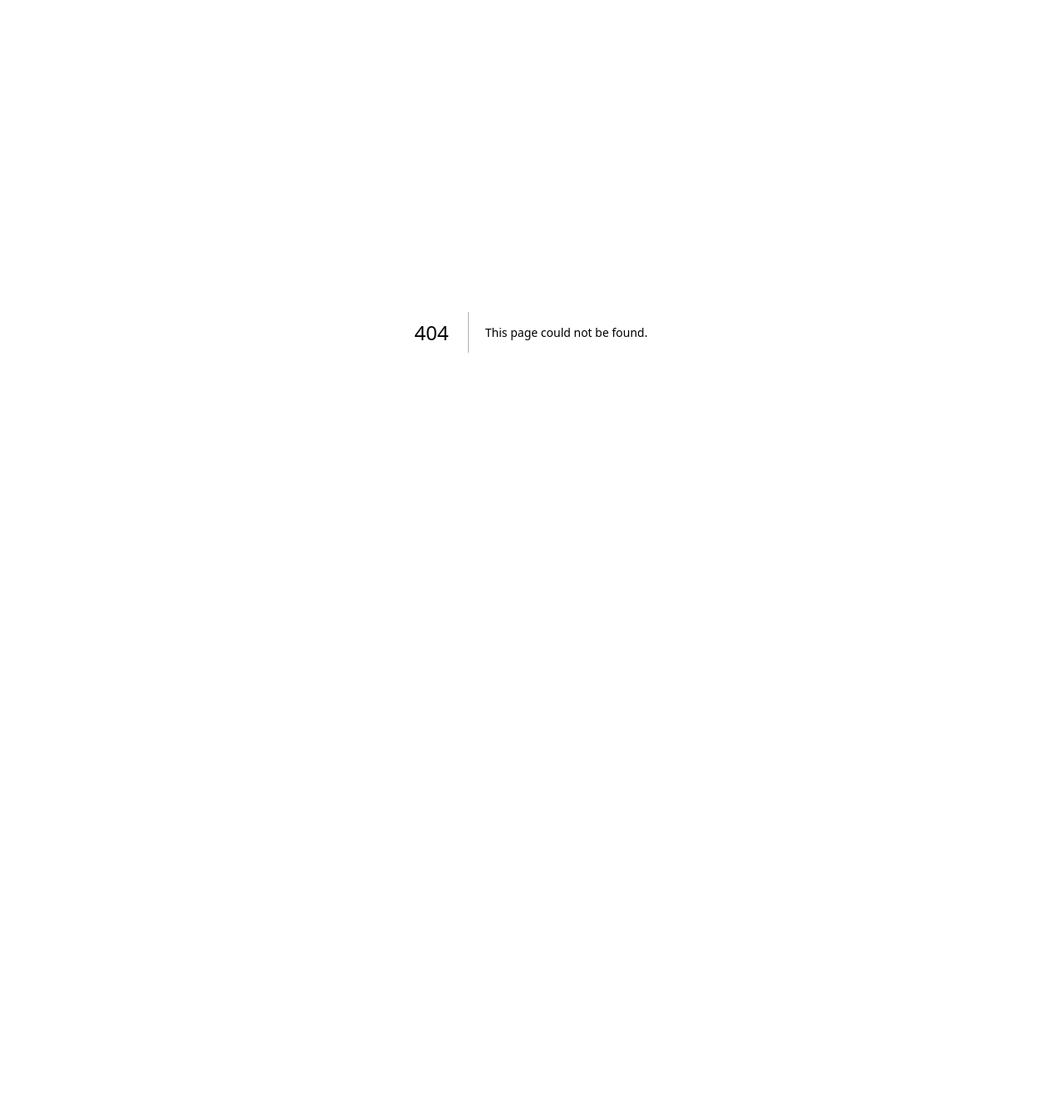
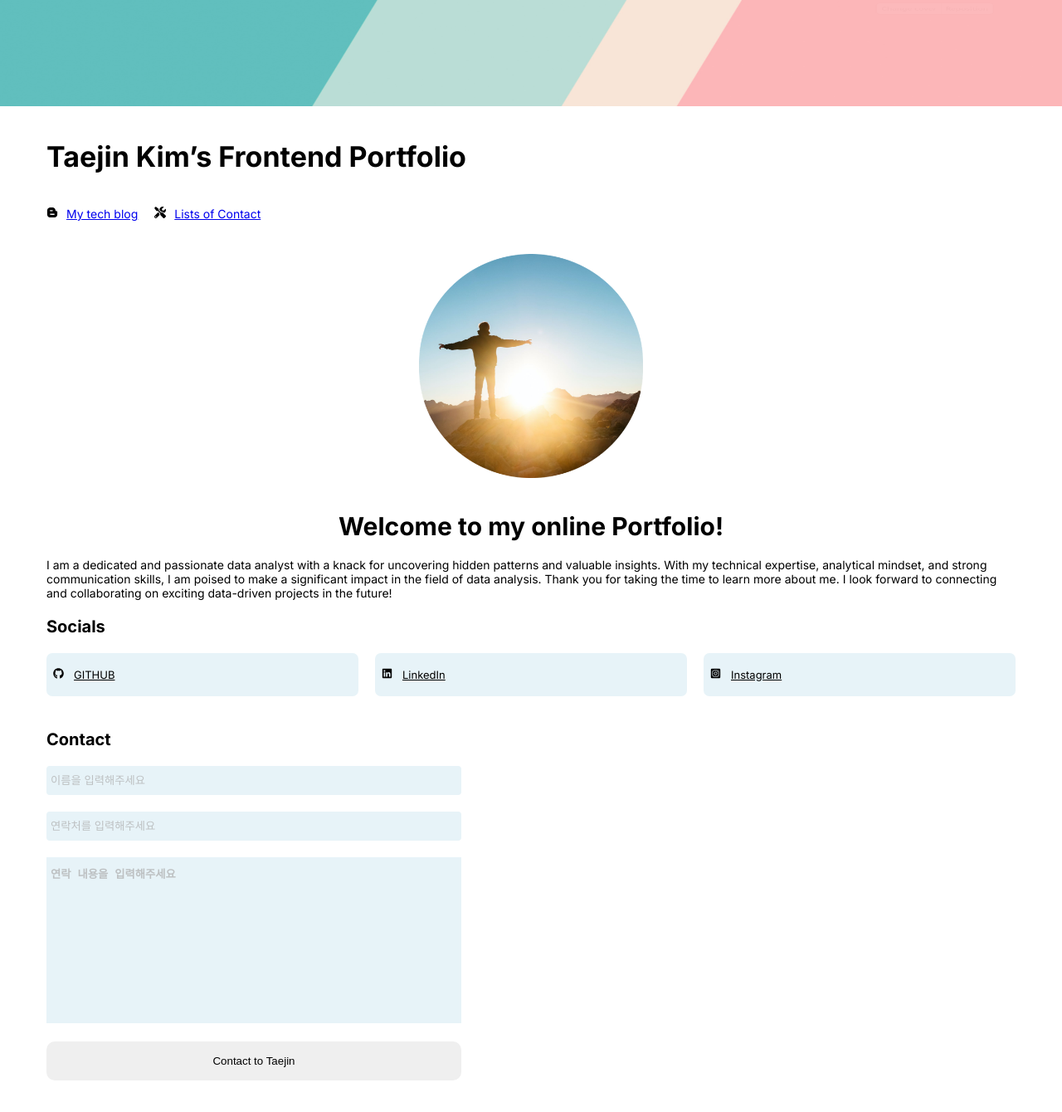
Before and after one commit to kimtaejin3/gemfolio, a Next.js app: page /demo in a window 1280 px wide. Before the commit this address had no page. Shown: the top 1340 px of the page at 83% size. Before the commit the page ends 800 px from the top, so only its background shows below. Built offline with nearby package versions, Linux system fonts and the light colour scheme.

Commit message:
feat: demo페이지 구현

```diff
--- a/src/apollo-client.ts
+++ b/src/apollo-client.ts
@@ -3,10 +3,10 @@ import { ApolloClient, InMemoryCache, createHttpLink } from "@apollo/client";
 import { setContext } from "@apollo/client/link/context";
 
 const API_KEY =
-  "eyJhbGciOiJIUzI1NiIsInR5cCI6IkpXVCJ9.eyJpc3MiOiJzdXBhYmFzZSIsInJlZiI6InFhdXJidGhxaW5veGlxdHNjYmRkIiwicm9sZSI6ImFub24iLCJpYXQiOjE3MTI0MTc3NjcsImV4cCI6MjAyNzk5Mzc2N30.DeXDag6cOw8DZWM2uhhMdX5QBMM0thWx-pSMQm3_K9A";
+  "eyJhbGciOiJIUzI1NiIsInR5cCI6IkpXVCJ9.eyJpc3MiOiJzdXBhYmFzZSIsInJlZiI6ImJzbXlicHpsZXBpaWF2bXNzZWFrIiwicm9sZSI6ImFub24iLCJpYXQiOjE3MTI4NDQwNjksImV4cCI6MjAyODQyMDA2OX0.bBJCI29Z4edg0zM0BHBB6zwcUZAVdgaR0KQxU8OLzhU";
 
 const httpLink = createHttpLink({
-  uri: "https://qaurbthqinoxiqtscbdd.supabase.co/graphql/v1",
+  uri: "https://bsmybpzlepiiavmsseak.supabase.co/graphql/v1",
 });
 
 const authLink = setContext((_, { headers }) => {
--- /dev/null
+++ b/src/app/demo/Demo.module.css
@@ -0,0 +1,121 @@
+.cover {
+  aspect-ratio: 20/2;
+  position: relative;
+}
+
+.profileCover {
+  width: 27rem;
+  height: 27rem;
+  position: relative;
+  margin: 4rem auto;
+}
+
+.title {
+  font-size: 3.4rem;
+  padding: 4rem 0;
+}
+
+.contents {
+  padding: 0 5.6rem 4rem;
+}
+
+.intro {
+  text-align: center;
+}
+
+.introTitle {
+  font-size: 3rem;
+}
+
+.introDescription {
+  font-size: 1.4rem;
+  margin-top: 2rem;
+  text-align: left;
+}
+
+.list {
+  display: flex;
+  gap: 2rem;
+  font-size: 1.4rem;
+}
+
+.listItem {
+  display: flex;
+  gap: 1rem;
+}
+
+.section {
+  margin: 2rem 0 1.4rem;
+}
+
+.section + .section {
+  margin-top: 4rem;
+}
+
+.sectionTitle {
+  font-size: 2rem;
+  margin-bottom: 2rem;
+}
+
+.socialList {
+  display: flex;
+  gap: 2rem;
+}
+
+.socialListItem {
+  flex-basis: 0;
+  flex-grow: 1;
+  background-color: #e7f3f8;
+  border-radius: 0.7rem;
+
+  padding: 1.8rem 0.8rem;
+  display: flex;
+  gap: 1.2rem;
+  font-size: 1.3rem;
+}
+
+.socialListItem a {
+  color: inherit;
+}
+
+.contact {
+  width: 50rem;
+}
+
+.contact input,
+.contact textarea {
+  width: 100%;
+  background-color: #e7f3f8;
+}
+
+.contact input {
+  padding: 1rem 0.5rem;
+  border-radius: 0.4rem;
+}
+
+.contact textarea {
+  padding: 1rem 0.5rem;
+  font-weight: bold;
+  height: 200px;
+}
+
+.contact textarea:focus {
+  outline: none;
+}
+
+input.name {
+  background-color: #e7f3f8;
+}
+
+.contact {
+  display: flex;
+  flex-direction: column;
+  gap: 2rem;
+}
+
+.contact button {
+  width: 100%;
+  padding: 1.6rem 0;
+  border: none;
+  border-radius: 1rem;
+}
--- /dev/null
+++ b/src/app/demo/page.tsx
@@ -0,0 +1,84 @@
+import bgImg from "@/assets/demo-bg.png";
+import profileImg from "@/assets/demo-profile.png";
+import Image from "next/image";
+import styles from "./Demo.module.css";
+import { FaBloggerB } from "react-icons/fa6";
+import { FaTools } from "react-icons/fa";
+import { FaGithub } from "react-icons/fa";
+import { FaLinkedin } from "react-icons/fa";
+import { FaInstagramSquare } from "react-icons/fa";
+import Link from "next/link";
+import Form from "@/components/Form";
+
+export default function Demo() {
+  return (
+    <>
+      <div className={styles.cover}>
+        <Image fill={true} src={bgImg} alt="bgImg" />
+      </div>
+
+      <div className={styles.contents}>
+        <h1 className={styles.title}>Taejin Kim’s Frontend Portfolio</h1>
+
+        <ul className={styles.list}>
+          <li className={styles.listItem}>
+            <FaBloggerB />
+            <a href="https://taejinkim-devlog.tistory.com/" target="_blank">
+              My tech blog
+            </a>
+          </li>
+
+          <li className={styles.listItem}>
+            <FaTools />
+            <Link href="#">Lists of Contact</Link>
+          </li>
+        </ul>
+        <div className={styles.profileCover}>
+          <Image fill={true} src={profileImg} alt="profileImg" />
+        </div>
+
+        <div className={styles.intro}>
+          <h2 className={styles.introTitle}>Welcome to my online Portfolio!</h2>
+          <p className={styles.introDescription}>
+            I am a dedicated and passionate data analyst with a knack for
+            uncovering hidden patterns and valuable insights. With my technical
+            expertise, analytical mindset, and strong communication skills, I am
+            poised to make a significant impact in the field of data analysis.
+            Thank you for taking the time to learn more about me. I look forward
+            to connecting and collaborating on exciting data-driven projects in
+            the future!
+          </p>
+        </div>
+
+        <div className={styles.section}>
+          <h2 className={styles.sectionTitle}>Socials</h2>
+          <ul className={styles.socialList}>
+            <li className={styles.socialListItem}>
+              <FaGithub />
+              <a href="#" target="_blank">
+                GITHUB
+              </a>
+            </li>
+            <li className={styles.socialListItem}>
+              <FaLinkedin />
+              <a href="#" target="_blank">
+                LinkedIn
+              </a>
+            </li>
+            <li className={styles.socialListItem}>
+              <FaInstagramSquare />
+              <a href="#" target="_blank">
+                Instagram
+              </a>
+            </li>
+          </ul>
+        </div>
+
+        <div className={styles.section}>
+          <h2 className={styles.sectionTitle}>Contact</h2>
+          <Form />
+        </div>
+      </div>
+    </>
+  );
+}
--- a/src/app/globals.css
+++ b/src/app/globals.css
@@ -23,8 +23,6 @@ li {
 input,
 textarea {
   border: none;
-  font-weight: 700;
-  background-color: var(--secondary);
 }
 
 textarea {
--- /dev/null
+++ b/src/components/Form/Form.tsx
@@ -0,0 +1,81 @@
+"use client";
+import { gql, useMutation } from "@apollo/client";
+import styles from "./FormStyled.module.css";
+import { FormEvent, useRef } from "react";
+import { createClient } from "@/utils/supabase/client";
+
+const ADD_CONTACT = gql`
+  mutation ($name: String!, $phone: String!, $content: String!) {
+    insertIntoprofileCollection(
+      objects: [{ name: $name, phone: $phone, content: $content }]
+    ) {
+      affectedCount
+      records {
+        name
+        phone
+        content
+      }
+    }
+  }
+`;
+
+export function Form() {
+  const nameRef = useRef(null);
+  const phoneRef = useRef(null);
+  const contentRef = useRef(null);
+  const [addContact, { loading, error }] = useMutation(ADD_CONTACT);
+
+  const handleSubmit = (e: FormEvent) => {
+    e.preventDefault();
+    if (!nameRef.current || !phoneRef.current || !contentRef.current) {
+      return;
+    }
+    const name = nameRef.current as HTMLInputElement;
+    const phone = phoneRef.current as HTMLInputElement;
+    const content = contentRef.current as HTMLTextAreaElement;
+
+    addContact({
+      variables: {
+        name: name.value,
+        phone: phone.value,
+        content: content.value,
+      },
+    });
+
+    name.value = "";
+    phone.value = "";
+    content.value = "";
+  };
+
+  return (
+    <form className={styles.contact} onSubmit={handleSubmit}>
+      <div>
+        <input
+          ref={nameRef}
+          className={styles.name}
+          type="text"
+          placeholder="이름을 입력해주세요"
+          required
+        />
+      </div>
+      <div>
+        <input
+          ref={phoneRef}
+          className={styles.phone}
+          type="text"
+          placeholder="연락처를 입력해주세요"
+          required
+        />
+      </div>
+      <div>
+        <textarea
+          ref={contentRef}
+          className={styles.content}
+          placeholder="연락 내용을 입력해주세요"
+          required
+        />
+      </div>
+      <button>Contact to Taejin</button>
+    </form>
+  );
+}
--- /dev/null
+++ b/src/components/Form/FormStyled.module.css
@@ -0,0 +1,42 @@
+.contact {
+  width: 50rem;
+}
+
+.contact input,
+.contact textarea {
+  width: 100%;
+  background-color: #e7f3f8;
+}
+
+.contact input {
+  padding: 1rem 0.5rem;
+  border-radius: 0.4rem;
+}
+
+.contact textarea {
+  padding: 1rem 0.5rem;
+  font-weight: bold;
+  height: 200px;
+}
+
+.contact textarea:focus {
+  outline: none;
+}
+
+input.name {
+  background-color: #e7f3f8;
+}
+
+.contact {
+  display: flex;
+  flex-direction: column;
+  gap: 2rem;
+}
+
+.contact button {
+  width: 100%;
+  padding: 1.6rem 0;
+  border: none;
+  border-radius: 1rem;
+  cursor: pointer;
+}
--- /dev/null
+++ b/src/components/Form/index.ts
@@ -0,0 +1,3 @@
+import { Form } from "./Form";
+
+export default Form;
--- a/src/components/Header/Header.tsx
+++ b/src/components/Header/Header.tsx
@@ -23,7 +23,7 @@ export async function Header() {
           {!user && <Btn bgColor="primary">시작하기</Btn>}
         </Link>
         {user && (
-          <Link href={`portfolio/${user.id}`}>
+          <Link href="/edit">
             <Btn bgColor="primary">포트폴리오 만들기</Btn>
           </Link>
         )}
```
Also changed, not shown: src/app/edit/page.tsx (+70 -76 lines), src/assets/demo-bg.png (added), src/assets/demo-profile.png (added).
